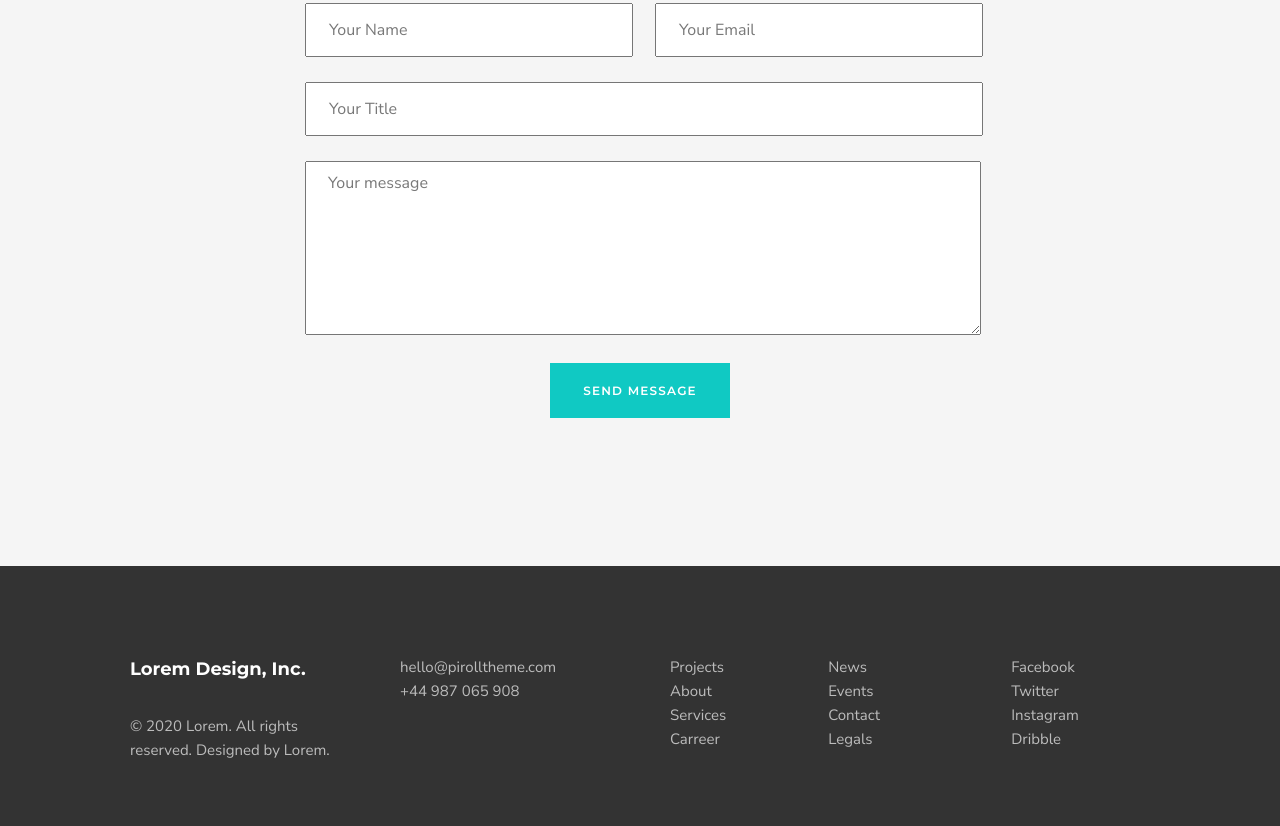
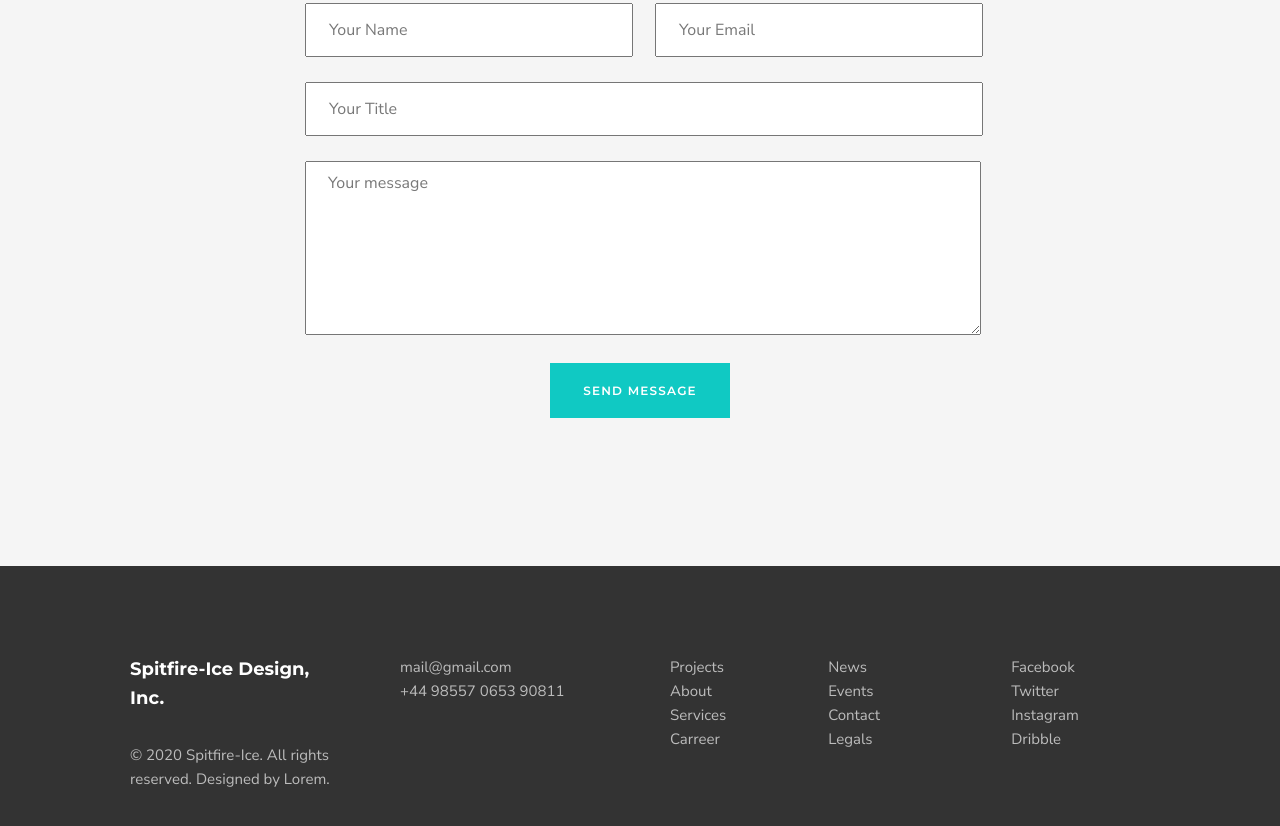
Before and after one commit to Spitfire-Ice/designAndDevelop-Template, a website built with webpack: page src/index.html in a window 1280 px wide. Shown: the part 4997-5823 px from the top of the page. Built offline with nearby package versions, Linux system fonts and the light colour scheme; files whose address does not match are found by name; what smooth-scroll would draw is missing.

Commit message:
fix footer

```diff
--- a/src/index.html
+++ b/src/index.html
@@ -264,13 +264,13 @@
 <footer>
   <div class="footer--wrapper">
     <div class="footer--item">
-      <h4>Lorem Design, Inc.</h4>
-      <p>© 2020 Lorem. All rights reserved.
+      <h4>Spitfire-Ice Design, Inc.</h4>
+      <p>© 2020 Spitfire-Ice. All rights reserved.
         Designed by Lorem.</p>
     </div>
     <div class="footer--item">
-      <p>hello@pirolltheme.com<br>
-        +44 987 065 908 </p>
+      <p>mail@gmail.com<br>
+        +44 98557 0653 90811 </p>
     </div>
     <div class="footer--item footer--nav">
       <ul>
```
